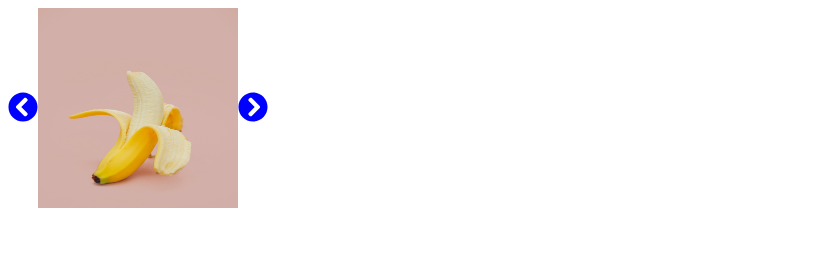
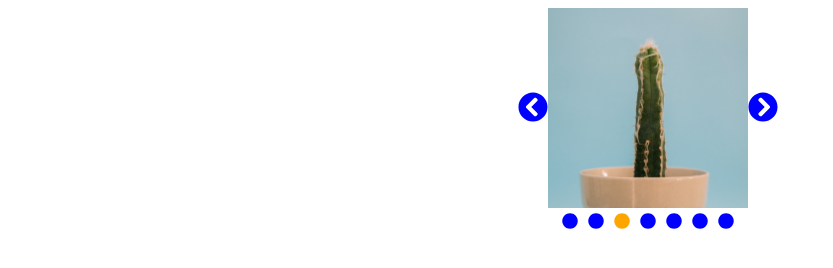
Before and after one commit to patrycake/image-slider-widget, a website built with webpack: page src/index.html in a window 1280 px wide. Shown: the whole page, without its empty margins (0-833 px from the left). Built offline with nearby package versions, Linux system fonts and the light colour scheme.

Commit message:
added dots and imgController object

```diff
--- a/src/index.html
+++ b/src/index.html
@@ -9,11 +9,13 @@
 </head>
 
 <body>
-    <div id="image-slider-container">
-        <div id="previous-image"><i class="fas fa-chevron-circle-left"></i></div>
-
-        <div id="main-image"></div>
-        <div id="next-image"><i class="fas fa-chevron-circle-right"></i></div>
+    <div id="wrapper">
+        <div id="image-slider-container">
+            <div id="previous-image"><i class="fas fa-chevron-circle-left"></i></div>
+            <div id="main-image"></div>
+            <div id="next-image"><i class="fas fa-chevron-circle-right"></i></div>
+        </div>
+        <div id="dots"></div>
     </div>
 </body>
 
--- a/src/index.js
+++ b/src/index.js
@@ -20,21 +20,65 @@ let imgSrcArr = [
     avocadoImg
 ]
 
-let index = 0;
-let imgCont = document.getElementById("main-image");
-const mainIcon = new Image();
-mainIcon.src = imgSrcArr[index];
-imgCont.appendChild(mainIcon)
+const imgSliderController = (() => {
+    let index = 0;
+    const mainIcon = new Image();
+    let dotArr = []
 
-document.getElementById("next-image").addEventListener("click", function () {
-    index++
-    mainIcon.src = imgSrcArr[index];
-    if(index >= imgSrcArr.length) index = 0
+    function imgSetUp() {
+        let imgContainer = document.getElementById("main-image");
+        mainIcon.src = imgSrcArr[index];
+        imgContainer.appendChild(mainIcon)
+    }
+
+    function dotSetUp() {
+        imgSrcArr.forEach((img, index) => {
+            console.log(index)
+            let dotDiv = document.createElement("div")
+            let dot = document.createElement("i")
+            dot.classList.add("fas")
+            dot.classList.add("fa-circle")
+            dotDiv.appendChild(dot)
+            dotDiv.addEventListener("click", function () {
+                imgIndexUpdate(index)
+            })
+            dotArr.push(dotDiv)
+            document.getElementById("dots").appendChild(dotDiv)
+        })
+    }
+
+    function imgIndexUpdate(newIndex) {
+        dotArr[index].classList.remove("active-dot")
+        if (newIndex >= imgSrcArr.length) index = 0
+        else if (newIndex < 0) index = imgSrcArr.length - 1
+        else index = newIndex;
+        mainIcon.src = imgSrcArr[index];
+        dotArr[index].classList.add("active-dot")
+    }
+
+    function getIndex() {
+        return index;
+    }
+    return {
+        imgSetUp,
+        dotSetUp,
+        getIndex,
+        imgIndexUpdate
+    }
+})()
+
+imgSliderController.imgSetUp();
+imgSliderController.dotSetUp()
+
+function setNextImg() {
+    let nextIndex = imgSliderController.getIndex()
+    imgSliderController.imgIndexUpdate(++nextIndex)
+}
+
+setInterval(setNextImg, 3000)
+
+document.getElementById("next-image").addEventListener("click", setNextImg)
+document.getElementById("previous-image").addEventListener("click", function () {
+    let nextIndex = imgSliderController.getIndex()
+    imgSliderController.imgIndexUpdate(--nextIndex)
 })
-document.getElementById("previous-image").addEventListener("click", function () {
-    index--
-    if(index < 0) index = imgSrcArr.length - 1
-    console.log(index)
-    mainIcon.src = imgSrcArr[index];
-
-})
--- a/src/style.css
+++ b/src/style.css
@@ -2,6 +2,12 @@ html,
 body {
     width: 100%;
     height: 100%;
+}
+#wrapper {
+    display: flex;
+    flex-direction: column;
+    justify-content: center;
+    align-items: center;
 }
 #image-slider-container{
     display: flex;
@@ -12,12 +18,30 @@ body {
     font-size: 30px;
     color: blue;
  }
+ #previous-image:hover,
+ #next-image:hover{
+     color: orange;
+ }
+ #dots {
+     display: flex;
+     color: blue;
+ }
+ .fa-circle{
+     margin: 5px;
+ }
+ .fa-circle:hover{
+     color:orange;
+ }
 img{
     width: 200px;
     height: 200px;
+    object-fit: cover;
 }
 
 #main-image {
     width: 200px;
     height: 200px;
 }
+.active-dot{
+    color:orange;
+}
```
